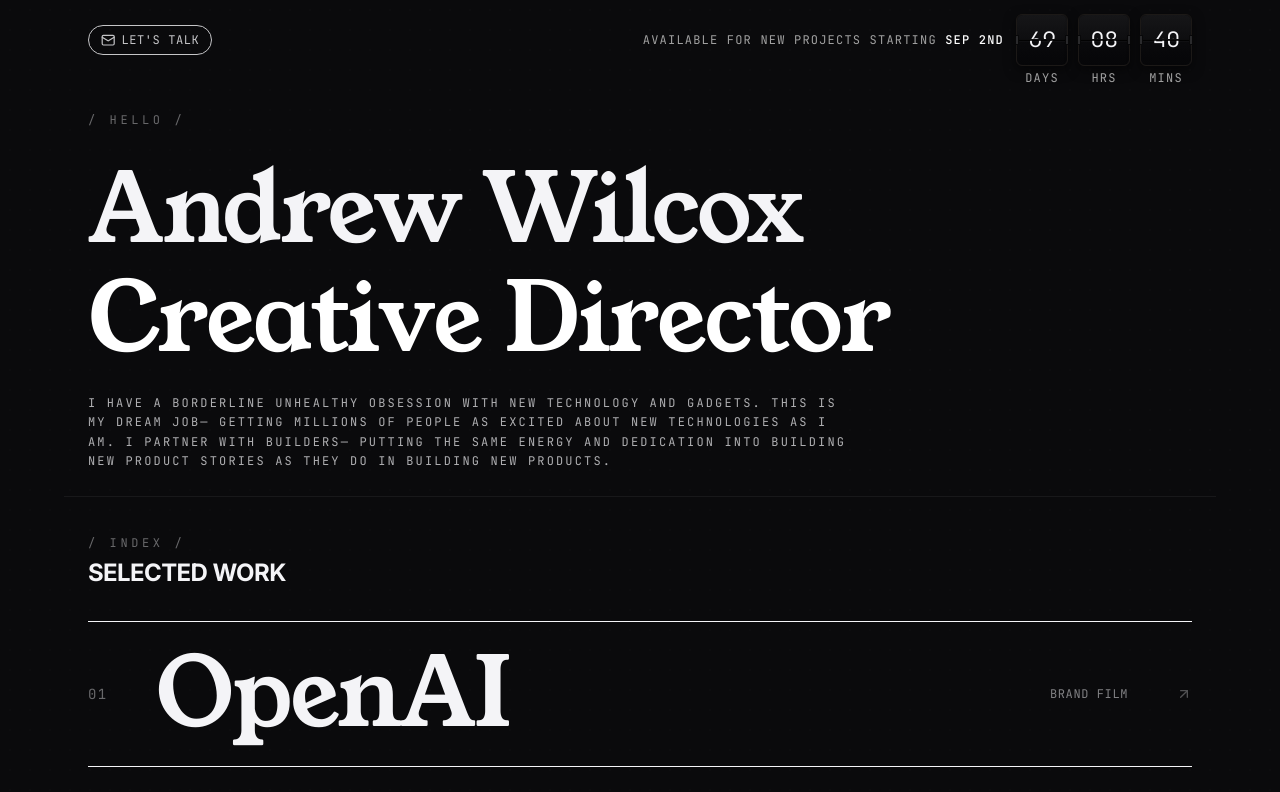
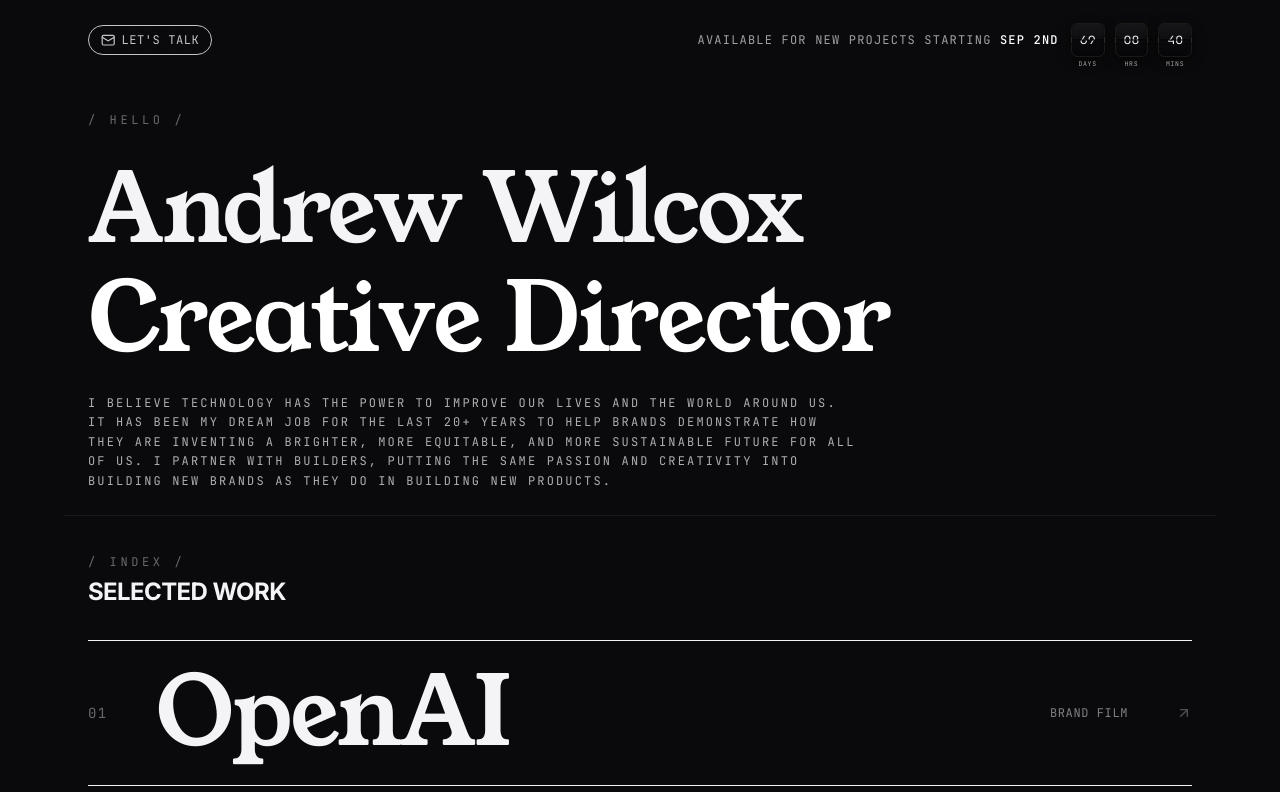
Before and after one commit to andrewlwilcox/portfolio-2026, a React (Vite) app: page / in a window 1280 px wide. Shown: the top 792 px of the page. Built offline with nearby package versions, Linux system fonts and the light colour scheme.

Commit message:
Add files via upload
Update 07/08

```diff
--- a/src/components/SplitFlapCountdown.tsx
+++ b/src/components/SplitFlapCountdown.tsx
@@ -33,30 +33,30 @@ const SplitFlapCard: React.FC<SplitFlapCardProps> = ({ value, label }) => {
     <div className="relative flex flex-col items-center">
       {/* Physical Card Container with 3D Perspective */}
       <div
-        className="relative w-12 h-12 md:w-[3.25rem] md:h-[3.25rem] bg-[#101012] rounded-md shadow-[0_4px_12px_rgba(0,0,0,0.5)] select-none border border-stone-900"
+        className="relative w-[1.95rem] h-[1.95rem] md:w-[2.11rem] md:h-[2.11rem] bg-[#101012] rounded-md shadow-[0_4px_12px_rgba(0,0,0,0.5)] select-none border border-stone-900"
         style={{ perspective: '1000px', transformStyle: 'preserve-3d' }}
       >
         {/* Left metal hinge */}
-        <div className="absolute left-[-2px] top-1/2 -translate-y-1/2 w-[4px] h-2.5 bg-[#2a2a2c] rounded-[1px] border border-black/80 z-30" />
+        <div className="absolute left-[-2px] top-1/2 -translate-y-1/2 w-[3px] h-2 bg-[#2a2a2c] rounded-[1px] border border-black/80 z-30" />
         {/* Right metal hinge */}
-        <div className="absolute right-[-2px] top-1/2 -translate-y-1/2 w-[4px] h-2.5 bg-[#2a2a2c] rounded-[1px] border border-black/80 z-30" />
+        <div className="absolute right-[-2px] top-1/2 -translate-y-1/2 w-[3px] h-2 bg-[#2a2a2c] rounded-[1px] border border-black/80 z-30" />
 
         {/* 1. TOP STATIC HALF (Shows next/new value if flipping, otherwise current value) */}
-        <div className="absolute inset-x-0 top-0 h-[50%] overflow-hidden bg-gradient-to-b from-[#161618] to-[#0e0e10] rounded-t-md border-b border-black/40">
-          <div className="absolute top-0 inset-x-0 h-12 md:h-[3.25rem] flex items-center justify-center font-mono text-xl md:text-2xl font-light text-[#f4f4f7] tracking-tight leading-none">
+        <div className="absolute inset-x-0 top-0 h-[50%] overflow-hidden bg-gradient-to-b from-[#161618] to-[#0e0e10] rounded-t-md">
+          <div className="absolute top-0 inset-x-0 h-[1.95rem] md:h-[2.11rem] flex items-center justify-center font-mono text-sm font-light text-[#f4f4f7] tracking-tight leading-none">
             {isFlipping ? displayNext : displayCurrent}
           </div>
         </div>
 
         {/* 2. BOTTOM STATIC HALF (Shows current/old value) */}
         <div className="absolute inset-x-0 bottom-0 h-[50%] overflow-hidden bg-gradient-to-b from-[#0a0a0c] to-[#060608] rounded-b-md">
-          <div className="absolute bottom-0 inset-x-0 h-12 md:h-[3.25rem] flex items-center justify-center font-mono text-xl md:text-2xl font-light text-[#f4f4f7] tracking-tight leading-none">
+          <div className="absolute bottom-0 inset-x-0 h-[1.95rem] md:h-[2.11rem] flex items-center justify-center font-mono text-sm font-light text-[#f4f4f7] tracking-tight leading-none">
             {displayCurrent}
           </div>
         </div>
 
         {/* CENTRAL SPLIT LINE */}
-        <div className="absolute top-[50%] left-0 right-0 h-[1px] bg-black/80 z-20 shadow-[0_0.5px_0_rgba(255,255,255,0.06)]" />
+        <div className="absolute top-[50%] -translate-y-[0.5px] left-0 right-0 h-[1px] bg-black z-20 shadow-[0_0.5px_0_rgba(255,255,255,0.06)]" />
 
         {/* 3. FLIPPING FLAP PANEL */}
         {isFlipping && (
@@ -78,9 +78,9 @@ const SplitFlapCard: React.FC<SplitFlapCardProps> = ({ value, label }) => {
             {/* FRONT FACE of top flap (Shows top half of current value) */}
             <div
               style={{ backfaceVisibility: 'hidden', WebkitBackfaceVisibility: 'hidden' }}
-              className="absolute inset-0 overflow-hidden bg-gradient-to-b from-[#161618] to-[#0e0e10] rounded-t-md border-b border-black/40"
+              className="absolute inset-0 overflow-hidden bg-gradient-to-b from-[#161618] to-[#0e0e10] rounded-t-md"
             >
-              <div className="absolute top-0 inset-x-0 h-12 md:h-[3.25rem] flex items-center justify-center font-mono text-xl md:text-2xl font-light text-[#f4f4f7] tracking-tight leading-none">
+              <div className="absolute top-0 inset-x-0 h-[1.95rem] md:h-[2.11rem] flex items-center justify-center font-mono text-sm font-light text-[#f4f4f7] tracking-tight leading-none">
                 {displayCurrent}
               </div>
             </div>
@@ -94,7 +94,7 @@ const SplitFlapCard: React.FC<SplitFlapCardProps> = ({ value, label }) => {
               }}
               className="absolute inset-0 overflow-hidden bg-gradient-to-b from-[#0a0a0c] to-[#060608] rounded-b-md"
             >
-              <div className="absolute bottom-0 inset-x-0 h-12 md:h-[3.25rem] flex items-center justify-center font-mono text-xl md:text-2xl font-light text-[#f4f4f7] tracking-tight leading-none">
+              <div className="absolute bottom-0 inset-x-0 h-[1.95rem] md:h-[2.11rem] flex items-center justify-center font-mono text-sm font-light text-[#f4f4f7] tracking-tight leading-none">
                 {displayNext}
               </div>
             </div>
@@ -103,7 +103,7 @@ const SplitFlapCard: React.FC<SplitFlapCardProps> = ({ value, label }) => {
       </div>
 
       {/* Label - absolutely positioned below to avoid structural alignment skew, perfectly centered */}
-      <span className="absolute top-full left-0 right-0 mt-1.5 w-full text-center font-mono text-xs tracking-widest text-neutral-400 uppercase select-none leading-none whitespace-nowrap">
+      <span className="absolute top-full left-0 right-0 mt-1 w-full text-center font-mono text-[6.5px] tracking-widest text-neutral-400 uppercase select-none leading-none whitespace-nowrap">
         {label}
       </span>
     </div>
--- a/src/portfolioData.js
+++ b/src/portfolioData.js
@@ -12,7 +12,7 @@ export const portfolioData = {
 
   hero: {
     headline: "Andrew Wilcox, Creative Director",
-    subheadline: "I have a borderline unhealthy obsession with new technology and gadgets. This is my dream job— getting millions of people as excited about new technologies as I am. I partner with builders— putting the same energy and dedication into building new product stories as they do in building new products."
+    subheadline: "I BELIEVE TECHNOLOGY HAS THE POWER TO IMPROVE OUR LIVES AND THE WORLD AROUND US. IT HAS BEEN MY DREAM JOB FOR THE LAST 20+ YEARS TO HELP BRANDS DEMONSTRATE HOW THEY ARE INVENTING A BRIGHTER, MORE EQUITABLE, AND MORE SUSTAINABLE FUTURE FOR ALL OF US. I PARTNER WITH BUILDERS, PUTTING THE SAME PASSION AND CREATIVITY INTO BUILDING NEW BRANDS AS THEY DO IN BUILDING NEW PRODUCTS."
   },
 
   about: {
```
